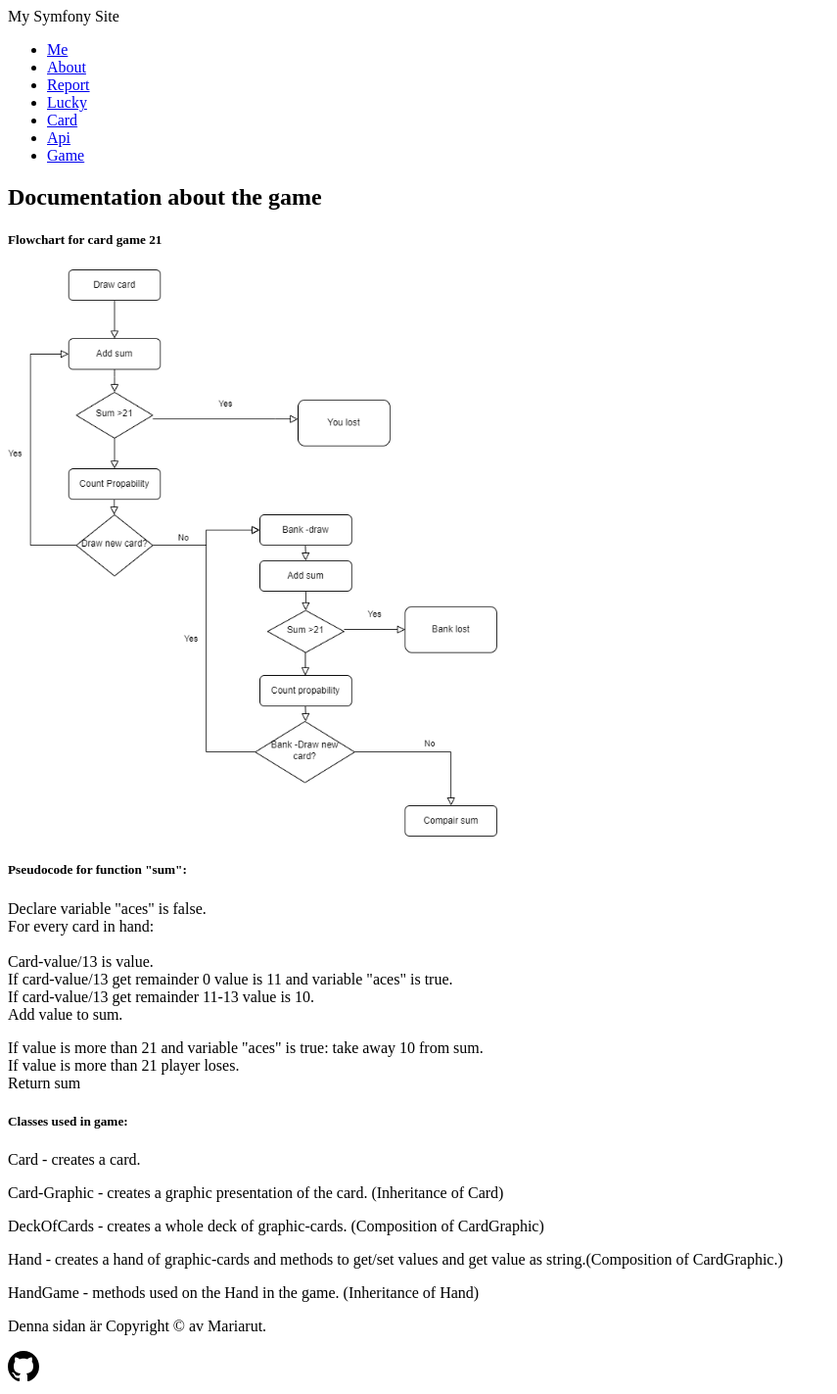
After one commit to Mariarut14/mvcReport, a Symfony app: template templates/game/doc.html.twig in a window 1280 px wide. The commit adds this page. Shown: the whole page at 98% size, without its empty margins (0-855 px from the left). Run offline with Twig, Linux system fonts and the light colour scheme; the template is opened without the code that fills it, so the values that code supplies are empty; some libraries are stand-ins or nearby versions.

Commit message:
Split class Hand to two classes and declare type of arrays

```diff
--- a/composer.json
+++ b/composer.json
@@ -99,7 +99,7 @@
         "csfix": "tools/php-cs-fixer/vendor/bin/php-cs-fixer --config=.php-cs-fixer.dist.php fix src tests",
         "csfix:dry": "tools/php-cs-fixer/vendor/bin/php-cs-fixer --config=.php-cs-fixer.dist.php fix src tests --dry-run -v",
         "phpmd": "tools/phpmd/vendor/bin/phpmd . text phpmd.xml || true",
-        "phpstan": "tools/phpstan/vendor/bin/phpstan || true --config=phpstan.neon analyse -l 5",
+        "phpstan": "tools/phpstan/vendor/bin/phpstan || true --config=phpstan.neon analyse -l 7",
         "lint": [
             "@phpmd",
             "@phpstan",
--- a/src/Controller/Card/CardGraphic.php
+++ b/src/Controller/Card/CardGraphic.php
@@ -5,6 +5,10 @@ namespace App\Card;
 class CardGraphic extends Card
 {
     protected string $representation = '&#1271';
+
+    /**
+    * @var array<int> $number
+    */
     protected array $number = [53,54,55,56,57,58,59,60,61,
     62,63,65,66,69,70,71,72,73,74,75,76,77,78,
     79,81,82,85,86,87,88,89,90,91,92,93,94,95,97,
@@ -14,7 +18,6 @@ class CardGraphic extends Card
     {
         parent::__construct();
     }
-
     public function getAsString(): string
     {
         $cardString = ($this->representation . $this->number[$this->value - 1]);
--- a/templates/api/home.html.twig
+++ b/templates/api/home.html.twig
@@ -13,6 +13,7 @@
         <li><a href="{{path ('json_draw_hand', {num: 5}) }}">Draw 5 cards from deck
         and show how many cards there are left. Change number of cards
         by writing another number in url.</a></li>
+        <li><a href="{{path ('json_game_standing') }}">Shows standing between player and bank in card game 21.</a></li>
     </ul>
 
 {% endblock %}
--- /dev/null
+++ b/templates/game/doc.html.twig
@@ -0,0 +1,27 @@
+{% extends "base.html.twig" %}
+
+{% block title %}Doc{% endblock %}
+
+{% block body %}
+<article class="article">
+    <h1>Documentation about the game</h1>
+    <h5>Flowchart for card game 21</h5>
+    <img src="{{ asset('img/play_21.drawio.png') }}" width=500px alt="flowchart" >
+    <h5>Pseudocode for function "sum":</h5>
+    <p>Declare variable "aces" is false.<br>
+    For every card in hand:<br><br>
+    Card-value/13 is value.<br>
+    If card-value/13 get remainder 0  value is 11 and variable "aces" is true.<br>
+    If card-value/13 get remainder 11-13  value is 10.<br>
+    Add value to sum.</p>
+    <p>If value is more than 21 and variable "aces" is true: take away 10 from sum.<br>
+    If value is more than 21 player loses.<br>
+    Return sum</p>
+    <h5>Classes used in game:</h5>
+    <p>Card - creates a card.</p>
+    <p>Card-Graphic - creates a graphic presentation of the card. (Inheritance of Card)</p>
+    <p>DeckOfCards - creates a whole deck of graphic-cards. (Composition of CardGraphic)</p>
+    <p>Hand - creates a hand of graphic-cards and methods to get/set values and get value as string.(Composition of CardGraphic.)</p>
+    <p>HandGame - methods used on the Hand in the game. (Inheritance of Hand)</p>
+</article>
+{% endblock %}
--- a/templates/game/home.html.twig
+++ b/templates/game/home.html.twig
@@ -19,7 +19,7 @@
             <p>As long as you choose "new round" the same deck will be used, and there
             will be less and less cards in the deck. If the player chooses "start again"
             a new game will be started.</p>
-
+            <a href="{{ path('game_doc') }}">Documentation about the game</a>
             <form method="post" action="">
                 <input type="submit" name="do_it" value="Start playing">
             </form>
```
Also changed, not shown: assets/styles/typography.scss (+7 -2 lines), src/Controller/ApiController.php (+14 -0 lines), src/Controller/Card/DeckOfCards.php (+10 -0 lines), src/Controller/Card/Hand.php (+22 -68 lines), src/Controller/Card/HandGame.php (added, +79 -0 lines), src/Controller/GameController.php (+10 -4 lines), phpstan.neon, public/img/play_21.drawio.png (added), 1 other file.
